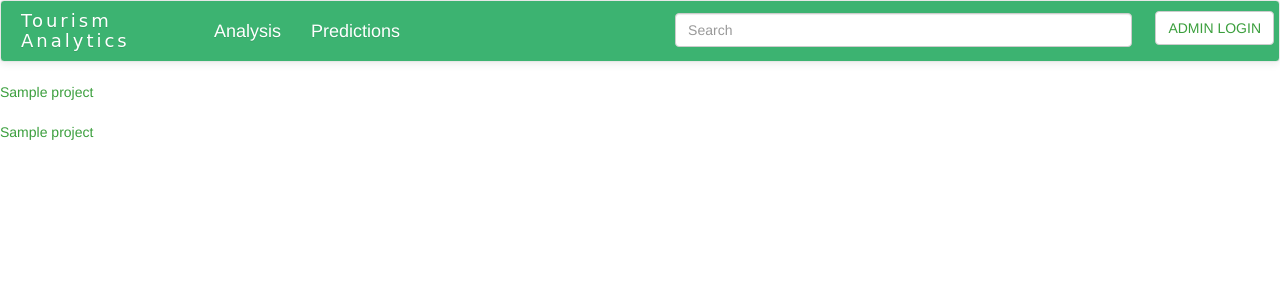
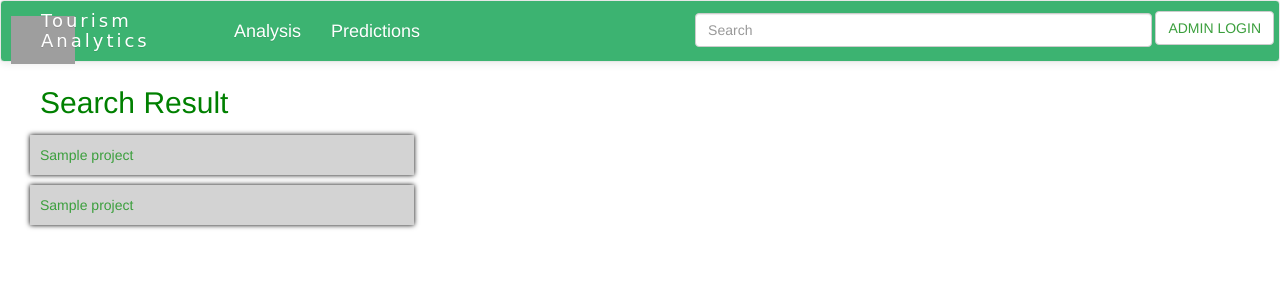
Before and after one commit to sakarmainali/Tourism-Analytics-Nepal, a Django app: template SearchEngine/templates/searchtest.html in a window 1280 px wide. Shown: the top 300 px of the page. Run offline with Django 3.2, Linux system fonts and the light colour scheme; the template is opened without the code that fills it: most values are stand-ins (such as "Sample title", 1, 10 or a date in 2020); some libraries are stand-ins or nearby versions; some web fonts are replaced; grey boxes are pictures that could not be loaded.

Commit message:
Improvement in UI and UX

```diff
--- a/AnalysisEngine/templates/AnalysisEngine/analysis_detail.html
+++ b/AnalysisEngine/templates/AnalysisEngine/analysis_detail.html
@@ -61,7 +61,7 @@
 {% endif %}
 {% if all_details.id == 6 %}
 
-<img src="{% static 'img/id6.png'%}" width=700 height=auto />
+<img src="{% static 'img/id6.png'%}" width=1200 height=auto />
 
 {% endif %}
 {% endblock content %}
--- a/FrontendNavigator/templates/FrontendNavigator/base.html
+++ b/FrontendNavigator/templates/FrontendNavigator/base.html
@@ -16,6 +16,7 @@
 
     <div class="navbar navbar-default" role="navigation">
       <div class="navbar-inner">
+        <div style="width:20px; height:5px; display:inline-block; float:left; padding:10px;"><img src="https://www.raijeewan.com.np/includes/img/body/flag.gif" style="height:47.6651px"/></div>
         <a class="navbar-brand" href="{% url 'index' %}">
          <span>Tourism Analytics</span></a>
             <div class="btn-group pull-right">
--- a/SearchEngine/templates/searchtest.html
+++ b/SearchEngine/templates/searchtest.html
@@ -2,13 +2,43 @@
 
 
 {% block content %}
+<style>
+.searchresult{
+    width:30%;
+    margin:10px 0px 10px 30px;
+    padding:10px;
+    background-color:lightgray;
+    box-shadow:0px 0px 5px black;
+
+}
+.searchresult:hover{
+    background-color:gray;
+    color:#ffffff;
+    box-shadow:5px 2px 7px #000;
+
+}
+</style>
+
+{% if y|length == 0 and z|length == 0 %}
+<span style="color:red; padding-left:40px; font-size:30px;"> No Result...</span>
+
+{% else %}
+<span style="color:green; padding-left:40px; font-size:30px;">
+ Search Result</span>
+
 
 {% for project in y %}
 <a href="{% url 'detail' project.id %}">
- {{project.title}}<br><br></a>
+
+<div class="searchresult" >
+ {{project.title}}
+ </div></a>
 {% endfor %}
 {% for project in z %}
 <a href="{% url 'predict_detail' project.id %}">
- {{project.title}}<br><br></a>
+<div class="searchresult" >
+ {{project.title}}
+ </div></a>
 {% endfor %}
+{% endif%}
 {% endblock content %}
```
Also changed, not shown: manage.py (+29 -11 lines), AnalysisEngine/static/img/id6.png, PredictionEngine/static/img/sarima_input.png, PredictionEngine/static/img/sarima_input_logscaled.png.
